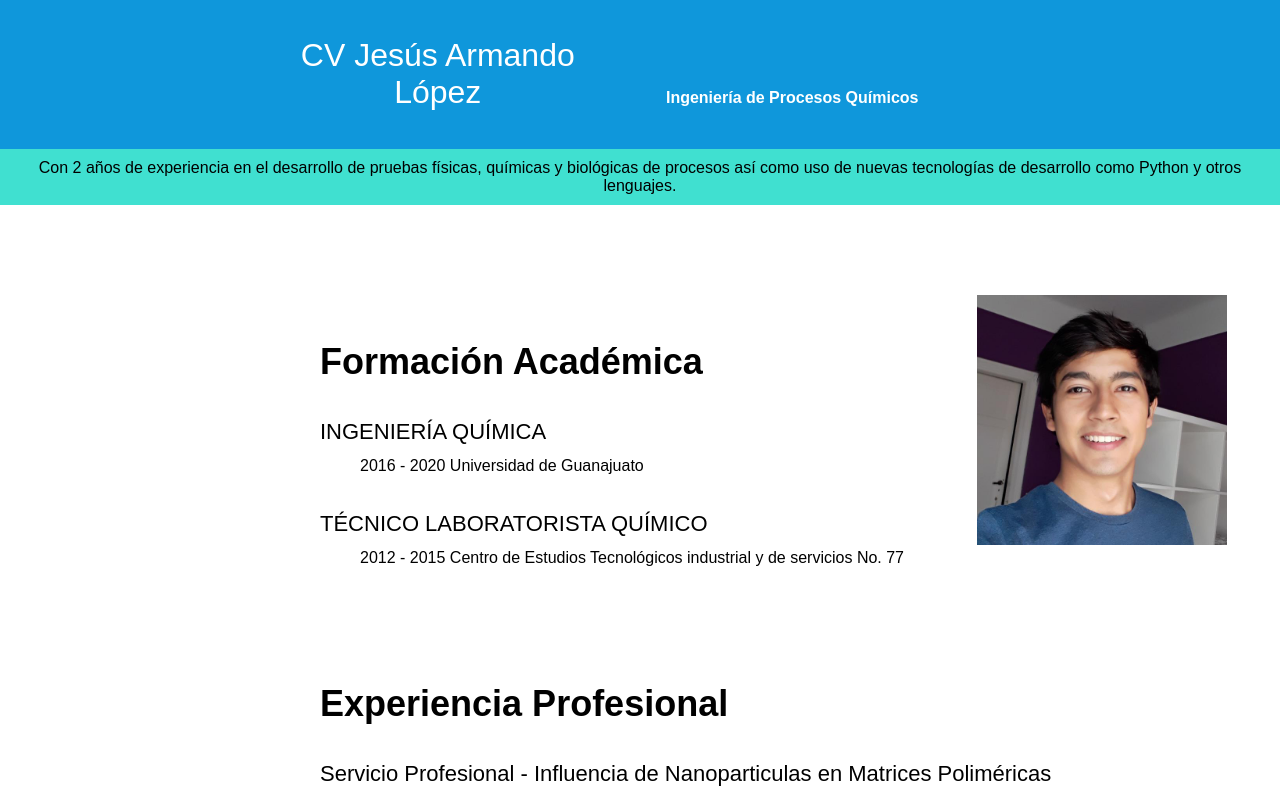
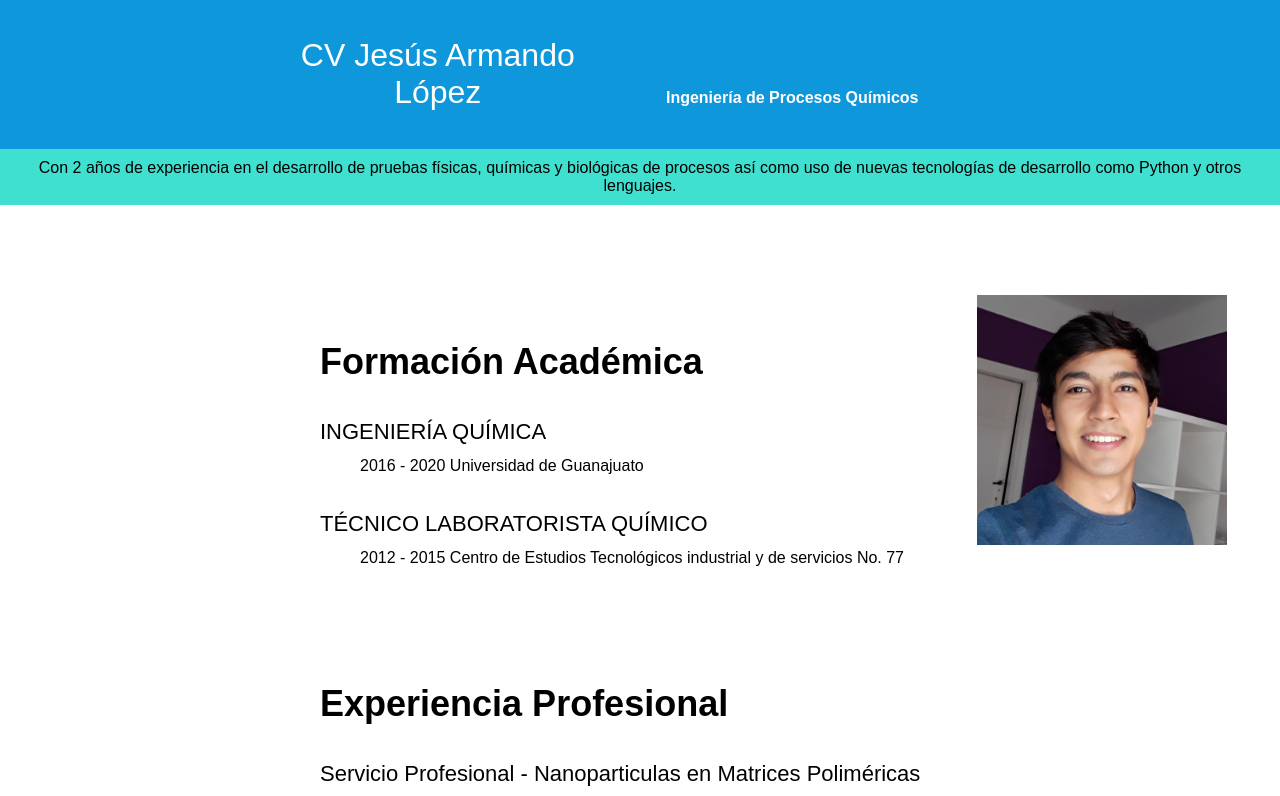
Before and after one commit to jalopezgarcia01/jalopezgarcia01.github.com, a plain HTML site: page CV/index.html in a window 1280 px wide. Shown: the top 796 px of the page. Drawn offline with Linux system fonts and the light colour scheme.

Commit message:
Cambio de titulo de SSP 2

```diff
--- a/CV/index.html
+++ b/CV/index.html
@@ -45,7 +45,7 @@
                 <div>
                     <dl>
                          <dt style="font-size: 22px;margin-bottom: 12px;margin-top: 36px;">
-                            Servicio Profesional - Influencia de Nanoparticulas en Matrices Poliméricas</dt>
+                            Servicio Profesional - Nanoparticulas en Matrices Poliméricas</dt>
                         <dd>Mayo 2020 - Noviembre 2020. - Universidad de Guanajuato</dd>
                         <dt style="font-size: 22px;margin-bottom: 12px;margin-top: 36px;">
                             ESH Intern</dt>
```
